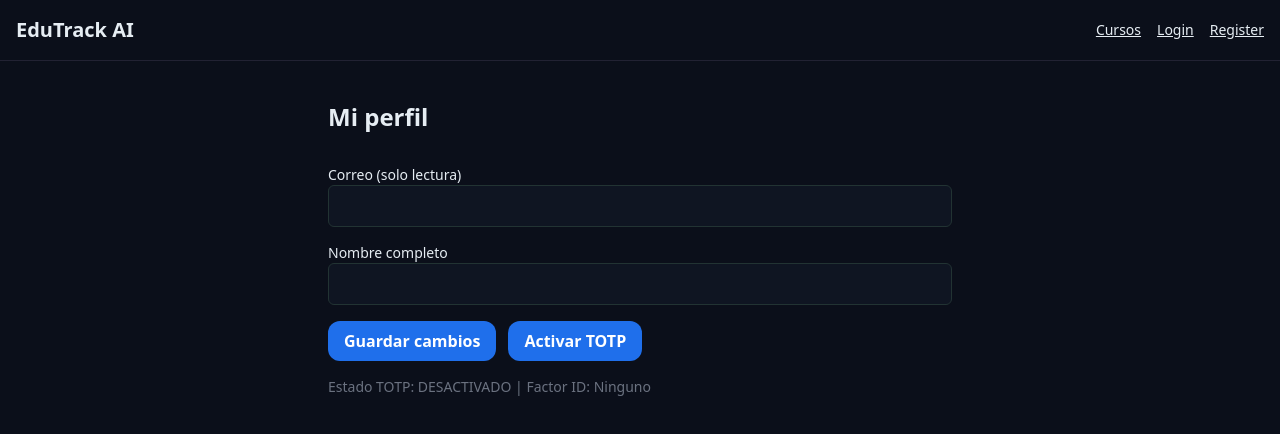
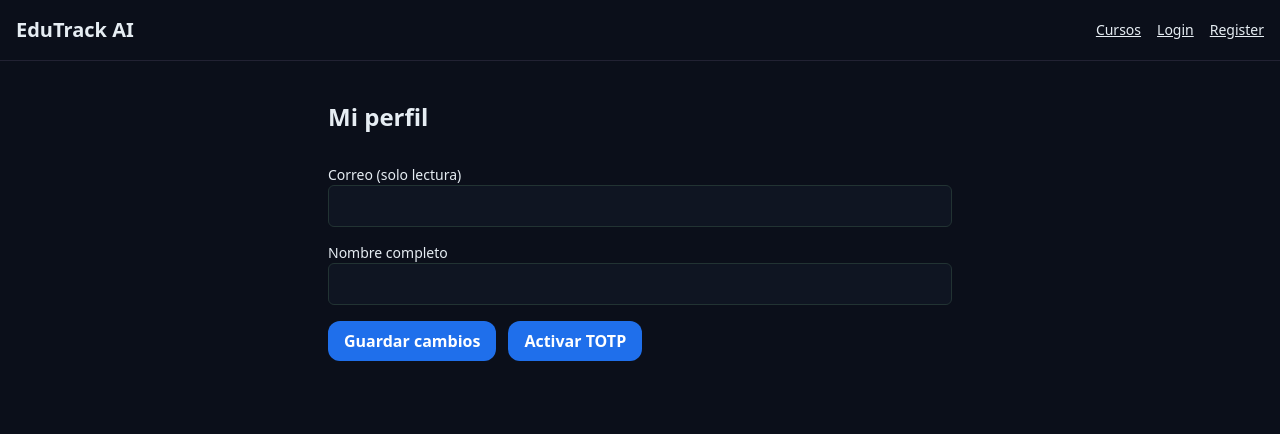
Before and after one commit to JveCorletto/MM100922-P3, a Next.js app: page /profile in a window 1280 px wide. Shown: the top 434 px of the page. Built offline with nearby package versions, Linux system fonts and the light colour scheme; no server answers.

Commit message:
se retiraron logs en Perfil y TOTP para debug

```diff
--- a/app/profile/page.tsx
+++ b/app/profile/page.tsx
@@ -35,13 +35,10 @@ export default function ProfilePage() {
 
     // Verificar factores TOTP (estado VERIFIED)
     const { data: fData } = await supabase.auth.mfa.listFactors();
-    console.log("Factores TOTP:", fData); // Para debug
 
     const verifiedTotp = fData?.totp?.find(
       (f: any) => (f?.status || "").toLowerCase() === "verified"
     );
-
-    console.log("Factor verificado encontrado:", verifiedTotp); // Para debug
 
     // Usar SOLO el estado verificado para determinar si TOTP está activo
     const totpActive = !!verifiedTotp;
@@ -50,7 +47,6 @@ export default function ProfilePage() {
 
     // Sincronizar la BD si es necesario
     if (prof && totpActive !== prof.mfa_enabled) {
-      console.log("Sincronizando BD con estado TOTP:", totpActive);
       await supabase.from("profiles")
         .update({
           mfa_enabled: totpActive,
@@ -117,28 +113,14 @@ export default function ProfilePage() {
 
         <div>
           <label className="block text-sm font-medium">Nombre completo</label>
-          <input
-            className="input input-bordered w-full"
-            value={fullName}
-            onChange={(e) => setFullName(e.target.value)}
-          />
+          <input className="input input-bordered w-full" value={fullName} onChange={(e) => setFullName(e.target.value)} />
         </div>
 
         <div className="flex gap-3">
-          <button className="btn btn-primary" onClick={onClickGuardar}>
-            Guardar cambios
-          </button>
-          <button
-            className={`btn ${hasTotp ? "btn-error" : "btn-outline"}`}
-            onClick={() => setShowTotp(true)}
-          >
+          <button className="btn btn-primary" onClick={onClickGuardar}> Guardar cambios </button>
+          <button className={`btn ${hasTotp ? "btn-error" : "btn-outline"}`} onClick={() => setShowTotp(true)}>
             {hasTotp ? "Desactivar TOTP" : "Activar TOTP"}
           </button>
-        </div>
-
-        {/* Estado actual para debug */}
-        <div className="text-sm text-gray-500">
-          Estado TOTP: {hasTotp ? "ACTIVADO" : "DESACTIVADO"} | Factor ID: {factorId || "Ninguno"}
         </div>
       </section>
 
@@ -155,13 +137,11 @@ export default function ProfilePage() {
         hasTotp={hasTotp}
         factorId={factorId}
         onTotpStateChange={(s) => {
-          console.log("=== DEBUG: Estado TOTP cambiado desde modal ===", s);
           setHasTotp(s.hasTotp);
           setFactorId(s.factorId);
 
           // FORZAR actualización de BD independientemente del estado de verificación
           if (userId) {
-            console.log("=== DEBUG: Forzando actualización de BD ===", s);
             supabase.from("profiles")
               .update({
                 mfa_enabled: s.hasTotp,
--- a/components/TotpModal.tsx
+++ b/components/TotpModal.tsx
@@ -66,11 +66,9 @@ export default function TotpModal({
       if (!session?.session) return;
 
       const { data, error } = await supabase.auth.mfa.listFactors();
-      console.log("=== DEBUG: Factores al abrir modal ===", data);
 
       if (!error) {
         const pick = pickTotpId(data);
-        console.log("=== DEBUG: Factor seleccionado después de pickTotpId ===", pick);
 
         const hasVerifiedTotp = !! (pick.verified && pick.id);
         setActiveFactorId(pick.id);
@@ -96,13 +94,11 @@ export default function TotpModal({
     if (!newFactorId) return;
 
     try {
-      console.log("=== DEBUG: Verificando estado del factor antes de limpiar ===", newFactorId);
       const { data: factors } = await supabase.auth.mfa.listFactors();
       const factor = resolveTotpArray(factors).find(f => f.id === newFactorId);
 
       // Solo limpiar si el factor existe y NO está verificado
       if (factor && factor.status?.toLowerCase() !== "verified") {
-        console.log("=== DEBUG: Limpiando factor no verificado manualmente ===", newFactorId);
         await supabase.auth.mfa.unenroll({ factorId: newFactorId });
       } else {
         console.log("=== DEBUG: Factor está verificado, no se limpia ===", newFactorId);
@@ -123,7 +119,6 @@ export default function TotpModal({
   // Función específica para cancelar la activación (cuando ya hay QR generado)
   const handleCancelActivation = async () => {
     if (newFactorId) {
-      console.log("=== DEBUG: Cancelando activación TOTP, limpiando factor ===", newFactorId);
       await cleanupUnverifiedFactors();
     }
     onClose();
@@ -199,7 +194,6 @@ export default function TotpModal({
         setNewFactorId(data.id);
         setQrRaw(data.totp.qr_code ?? null);
         setOtpUri(data.totp.uri ?? null);
-        console.log("=== DEBUG: Nuevo factor creado ===", data.id);
       } else {
         throw new Error("El factor devuelto no es de tipo TOTP.");
       }
```
